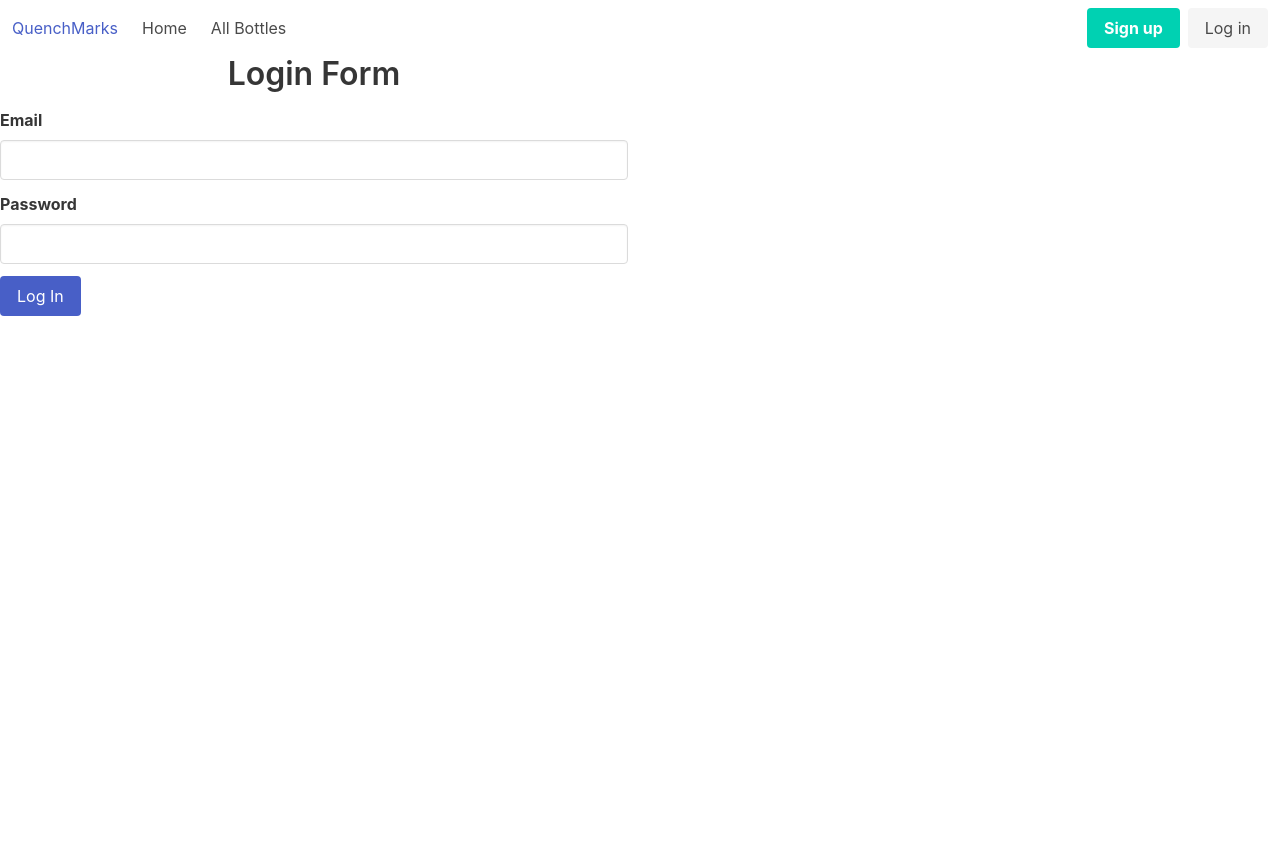
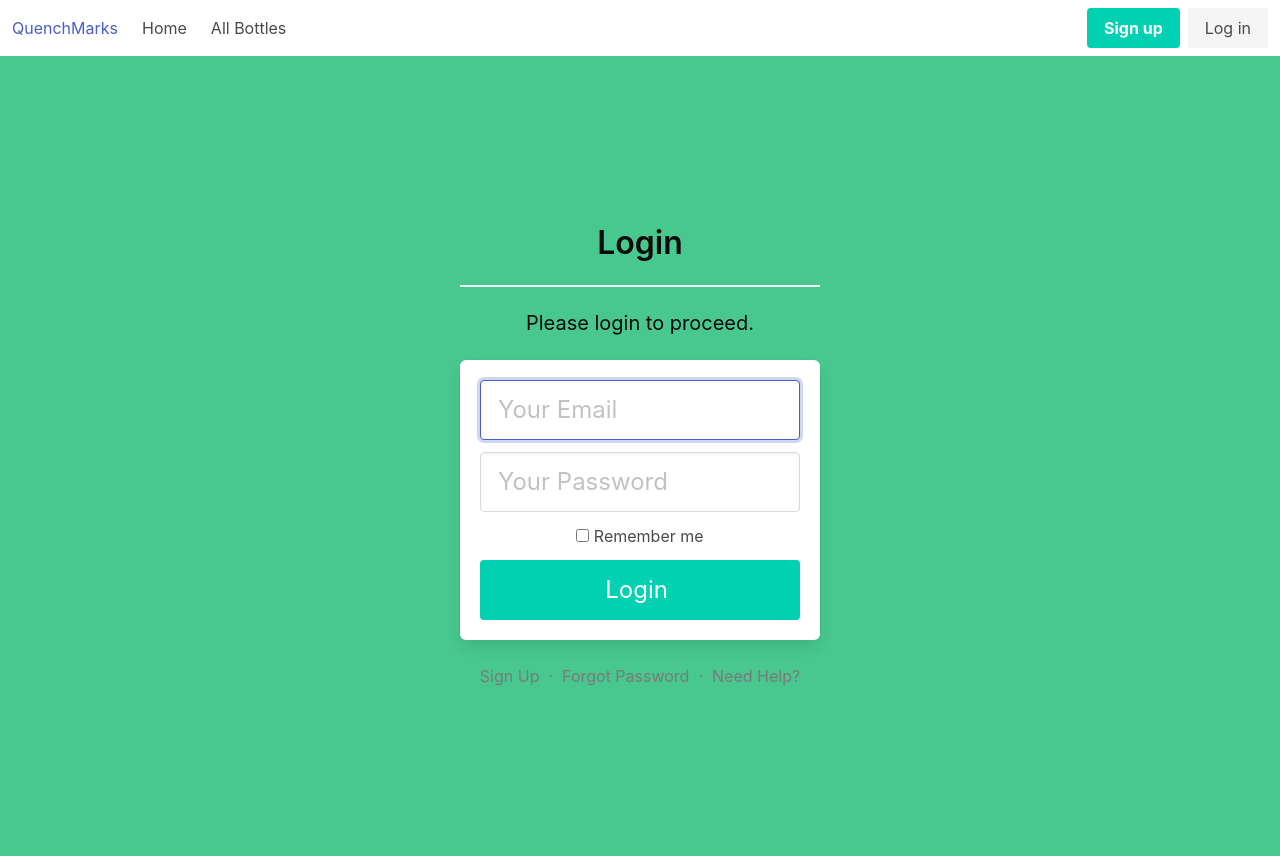
Before and after one commit to seraficaj/QuenchMarks, a Flask app: page /login in a window 1280 px wide. Before the commit the page ends 316 px from the top, so only its background shows below. Run offline with Flask 2, Linux system fonts and the light colour scheme; some libraries are stand-ins or nearby versions.

Commit message:
testing bulma login form appearance

```diff
--- /dev/null
+++ b/QuenchMarks/static/css/styles.css
@@ -0,0 +1,7 @@
+.avatar img {
+    padding: 5px;
+    background: #fff;
+    border-radius: 50%;
+    -webkit-box-shadow: 0 2px 3px rgba(10,10,10,.1), 0 0 0 1px rgba(10,10,10,.1);
+    box-shadow: 0 2px 3px rgba(10,10,10,.1), 0 0 0 1px rgba(10,10,10,.1);
+  }
--- a/QuenchMarks/templates/base.html
+++ b/QuenchMarks/templates/base.html
@@ -8,14 +8,17 @@
             rel="stylesheet"
             href="{{ url_for('static', filename='css/bulma.css') }}"
         />
+        <link
+        rel="stylesheet"
+        href="{{ url_for('static', filename='css/styles.css') }}"
+    />
+        <link rel="stylesheet" href="https://cdn.jsdelivr.net/npm/@fortawesome/fontawesome-free@5.15.4/css/fontawesome.min.css" integrity="sha384-jLKHWM3JRmfMU0A5x5AkjWkw/EYfGUAGagvnfryNV3F9VqM98XiIH7VBGVoxVSc7" crossorigin="anonymous" />
         <title>QuenchMarks</title>
     </head>
     <body>
         <nav class="navbar" role="navigation" aria-label="main navigation">
             <div class="navbar-brand">
-                <a class="navbar-item" href="">
-                    QuenchMarks
-                </a>
+                <a class="navbar-item" href=""> QuenchMarks </a>
 
                 <a
                     role="button"
@@ -32,8 +35,12 @@
 
             <div id="navbarBasicExample" class="navbar-menu">
                 <div class="navbar-start">
-                    <a class="navbar-item" href="{{url_for('core.index')}}"> Home </a>
-                    <a class="navbar-item" href="{{url_for('bottles.index')}}"> All Bottles </a>
+                    <a class="navbar-item" href="{{url_for('core.index')}}">
+                        Home
+                    </a>
+                    <a class="navbar-item" href="{{url_for('bottles.index')}}">
+                        All Bottles
+                    </a>
                 </div>
 
                 <div class="navbar-end">
@@ -65,10 +72,8 @@
                 </div>
             </div>
         </nav>
-        <div class="content">
-            <div class="columns">{% block content %}</div>
-            {% endblock %}
-        </div>
+        <div>{% block content %}</div>
+        {% endblock %}
         <script src="{{ url_for('static', filename='js/app.js') }}"></script>
     </body>
 </html>
--- a/QuenchMarks/templates/login.html
+++ b/QuenchMarks/templates/login.html
@@ -1,6 +1,5 @@
-{% extends "base.html" %}
-{% block content %}
-<div class="column is-half is-centered">
+{% extends "base.html" %} {% block content %}
+<!-- <div class="column is-half is-centered">
     <h1 class="has-text-centered">Login Form</h1>
     <form method="POST">
         {{form.hidden_tag()}}
@@ -16,5 +15,57 @@
             <div class="control">{{form.submit(class="button is-link")}}</div>
         </div>
     </form>
-</div>
+</div> -->
+<section class="hero is-success is-fullheight">
+    <div class="hero-body">
+        <div class="container has-text-centered">
+            <div class="column is-4 is-offset-4">
+                <h3 class="title has-text-black">Login</h3>
+                <hr />
+                <p class="subtitle has-text-black">Please login to proceed.</p>
+                <div class="box">
+                    <form>
+                        <div class="field">
+                            <div class="control">
+                                <input
+                                    class="input is-large"
+                                    type="email"
+                                    placeholder="Your Email"
+                                    autofocus=""
+                                />
+                            </div>
+                        </div>
+
+                        <div class="field">
+                            <div class="control">
+                                <input
+                                    class="input is-large"
+                                    type="password"
+                                    placeholder="Your Password"
+                                />
+                            </div>
+                        </div>
+                        <div class="field">
+                            <label class="checkbox">
+                                <input type="checkbox" />
+                                Remember me
+                            </label>
+                        </div>
+                        <button
+                            class="button is-block is-primary is-large is-fullwidth"
+                        >
+                            Login
+                            <i class="fa fa-sign-in" aria-hidden="true"></i>
+                        </button>
+                    </form>
+                </div>
+                <p class="has-text-grey">
+                    <a href="../">Sign Up</a> &nbsp;·&nbsp;
+                    <a href="../">Forgot Password</a> &nbsp;·&nbsp;
+                    <a href="../">Need Help?</a>
+                </p>
+            </div>
+        </div>
+    </div>
+</section>
 {% endblock %}
```
